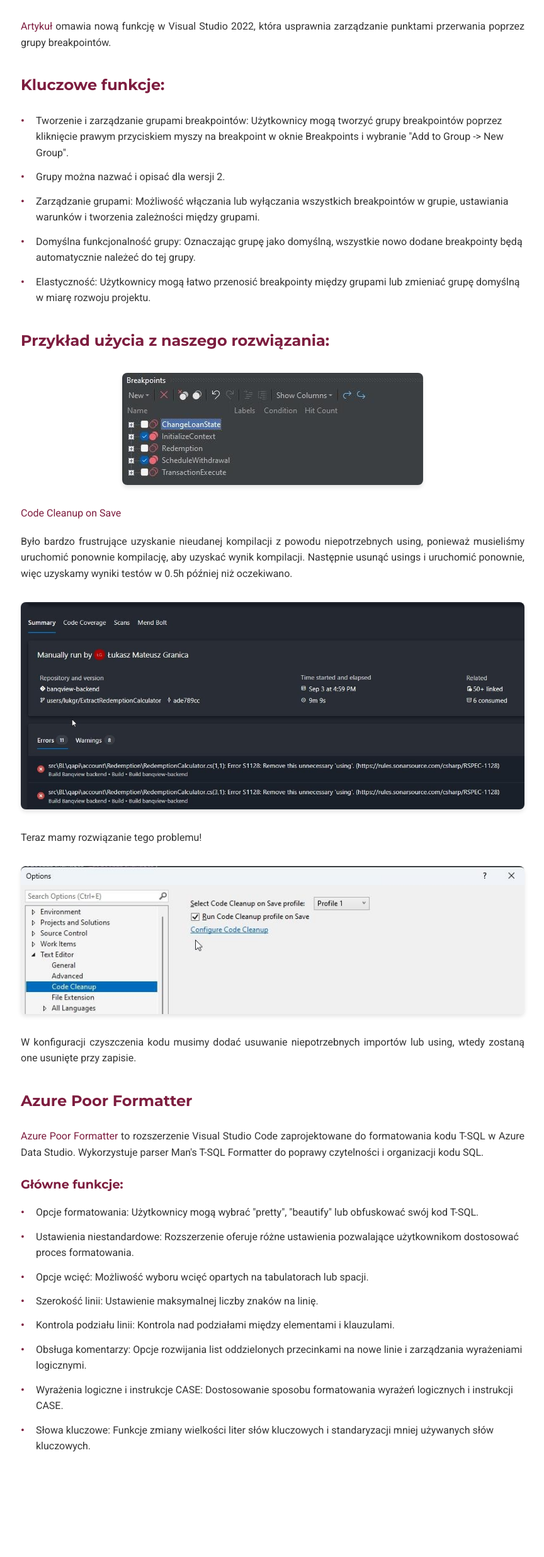
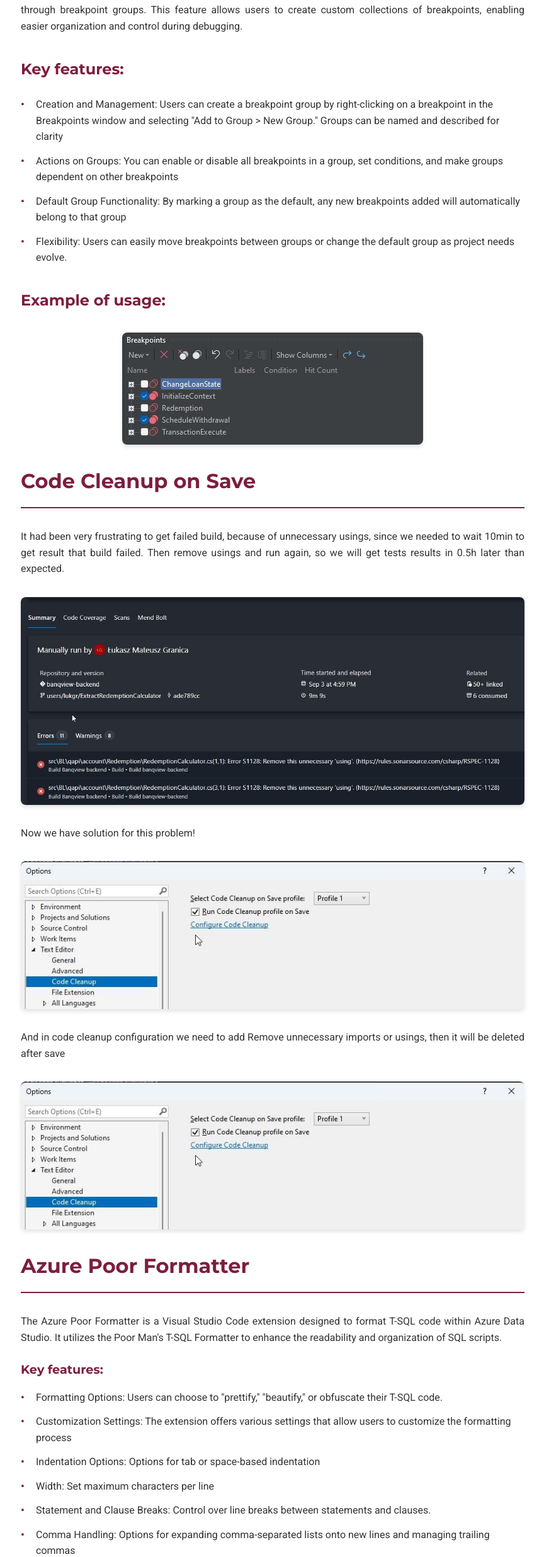
Before and after one commit to GraniLuk/MyHomepage, a website built with webpack: page src/pages/geeks-club-week1.html in a window 1280 px wide. Shown: the part 328-2800 px from the top of the page at 63% size, without its empty margins (207-1071 px from the left). Before the commit the page ends 2693 px from the top, so only its background shows below. Built offline with nearby package versions, Linux system fonts and the light colour scheme.

Commit message:
Translate page.

```diff
--- a/src/pages/geeks-club-week1.html
+++ b/src/pages/geeks-club-week1.html
@@ -8,59 +8,60 @@
       ${require('../partials/navigation.html')}
     </header>
     <main>
-      <h1 class="main-heading">Geeks Club - Podsumowanie Tygodnia 1</h1>
+      <h1 class="main-heading">Geeks Club - Summary</h1>
       <article class="article">
-        <h2>Summary - Organize Your Breakpoints like a pro</h2>
+        <h2><a href="https://devblogs.microsoft.com/visualstudio/organize-your-breakpoints-like-a-pro/">Organize Your Breakpoints like a pro</a></h2>
         <p>
-          <a href="https://devblogs.microsoft.com/visualstudio/organize-your-breakpoints-like-a-pro/">Artykuł</a>
-          omawia nową funkcję w Visual Studio 2022, która usprawnia zarządzanie punktami przerwania poprzez grupy breakpointów.
+          The article discusses a new feature in Visual Studio 2022 that enhances the management of breakpoints through breakpoint groups. This feature allows users to create custom collections of breakpoints, enabling easier organization and control during debugging.
         </p>
 
-        <h3>Kluczowe funkcje:</h3>
+        <h3>Key features:</h3>
         <ul>
-          <li>Tworzenie i zarządzanie grupami breakpointów: Użytkownicy mogą tworzyć grupy breakpointów poprzez kliknięcie prawym przyciskiem myszy na breakpoint w oknie Breakpoints i wybranie "Add to Group -> New Group".</li>
-          <li>Grupy można nazwać i opisać dla wersji 2.</li>
-          <li>Zarządzanie grupami: Możliwość włączania lub wyłączania wszystkich breakpointów w grupie, ustawiania warunków i tworzenia zależności między grupami.</li>
-          <li>Domyślna funkcjonalność grupy: Oznaczając grupę jako domyślną, wszystkie nowo dodane breakpointy będą automatycznie należeć do tej grupy.</li>
-          <li>Elastyczność: Użytkownicy mogą łatwo przenosić breakpointy między grupami lub zmieniać grupę domyślną w miarę rozwoju projektu.</li>
+          <li>Creation and Management: Users can create a breakpoint group by right-clicking on a breakpoint in the Breakpoints window and selecting "Add to Group > New Group." Groups can be named and described for clarity</li>
+          <li>Actions on Groups: You can enable or disable all breakpoints in a group, set conditions, and make groups dependent on other breakpoints</li>
+          <li>Default Group Functionality: By marking a group as the default, any new breakpoints added will automatically belong to that group</li>
+          <li>Flexibility: Users can easily move breakpoints between groups or change the default group as project needs evolve.</li>
         </ul>
 
-        <h3>Przykład użycia z naszego rozwiązania:</h3>
+        <h3>Example of usage:</h3>
         <p>
           <img src="../assets/img/breakpointGroup.jpeg" alt="Breakpoint Groups">
-          <a href="https://devblogs.microsoft.com/visualstudio/bringing-code-cleanup-on-save-to-visual-studio-2022-17-1-preview-2/">Code Cleanup on Save</a>
+          <h2><a href="https://devblogs.microsoft.com/visualstudio/bringing-code-cleanup-on-save-to-visual-studio-2022-17-1-preview-2/">Code Cleanup on Save</a></h2>
         </p>
         <p>
-          Było bardzo frustrujące uzyskanie nieudanej kompilacji z powodu niepotrzebnych using, ponieważ musieliśmy uruchomić ponownie kompilację, aby uzyskać wynik kompilacji. Następnie usunąć usings i uruchomić ponownie, więc uzyskamy wyniki testów w 0.5h później niż oczekiwano.
+          It had been very frustrating to get failed build, because of unnecessary usings, since we needed to wait 10min to get result that build failed. Then remove usings and run again, so we will get tests results in 0.5h later than expected.
         </p>
         <p>
-          <img src="../assets/img/pipeline.jpeg" alt="Solution Example">
+          <img src="../assets/img/pipeline.jpeg" alt="Pipeline">
         </p>
         <p>
-          Teraz mamy rozwiązanie tego problemu!
+          Now we have solution for this problem!
         </p>
         <p>
-          <img src="../assets/img/cleanupOnSave.jpeg" alt="Problem Solution">
+          <img src="../assets/img/cleanupOnSave.jpeg" alt="Code Cleanup">
         </p>
         <p>
-          W konfiguracji czyszczenia kodu musimy dodać usuwanie niepotrzebnych importów lub using, wtedy zostaną one usunięte przy zapisie.
+          And in code cleanup configuration we need to add Remove unnecessary imports or usings, then it will be deleted after save
+        </p>
+        <p></p>
+          <img src="../assets/img/RemoveUsings.jpeg" alt="Remove usings">
         </p>
 
-        <h3>Azure Poor Formatter</h3>
+        <h2><a href="https://github.com/wsr-publishing/azure-poor-formatter">Azure Poor Formatter</a></h2>
         <p>
-          <a href="https://github.com/wsr-publishing/azure-poor-formatter">Azure Poor Formatter</a> to rozszerzenie Visual Studio Code zaprojektowane do formatowania kodu T-SQL w Azure Data Studio. Wykorzystuje parser Man's T-SQL Formatter do poprawy czytelności i organizacji kodu SQL.
+          The Azure Poor Formatter is a Visual Studio Code extension designed to format T-SQL code within Azure Data Studio. It utilizes the Poor Man's T-SQL Formatter to enhance the readability and organization of SQL scripts.
         </p>
 
-        <h4>Główne funkcje:</h4>
+        <h4>Key features:</h4>
         <ul>
-          <li>Opcje formatowania: Użytkownicy mogą wybrać "pretty", "beautify" lub obfuskować swój kod T-SQL.</li>
-          <li>Ustawienia niestandardowe: Rozszerzenie oferuje różne ustawienia pozwalające użytkownikom dostosować proces formatowania.</li>
-          <li>Opcje wcięć: Możliwość wyboru wcięć opartych na tabulatorach lub spacji.</li>
-          <li>Szerokość linii: Ustawienie maksymalnej liczby znaków na linię.</li>
-          <li>Kontrola podziału linii: Kontrola nad podziałami między elementami i klauzulami.</li>
-          <li>Obsługa komentarzy: Opcje rozwijania list oddzielonych przecinkami na nowe linie i zarządzania wyrażeniami logicznymi.</li>
-          <li>Wyrażenia logiczne i instrukcje CASE: Dostosowanie sposobu formatowania wyrażeń logicznych i instrukcji CASE.</li>
-          <li>Słowa kluczowe: Funkcje zmiany wielkości liter słów kluczowych i standaryzacji mniej używanych słów kluczowych.</li>
+          <li>Formatting Options: Users can choose to "prettify," "beautify," or obfuscate their T-SQL code.</li>
+          <li>Customization Settings: The extension offers various settings that allow users to customize the formatting process</li>
+          <li>Indentation Options: Options for tab or space-based indentation</li>
+          <li>Width: Set maximum characters per line</li>
+          <li>Statement and Clause Breaks: Control over line breaks between statements and clauses.</li>
+          <li>Comma Handling: Options for expanding comma-separated lists onto new lines and managing trailing commas</li>
+          <li>Boolean and Case Statements: Customization for how boolean expressions and CASE statements are formatted</li>
+          <li>Keyword Management: Features for uppercasing keywords and standardizing less common keywords.</li>
         </ul>
       </article>
     </main>
```
Also changed, not shown: src/assets/img/RemoveUsings.jpeg (added).
